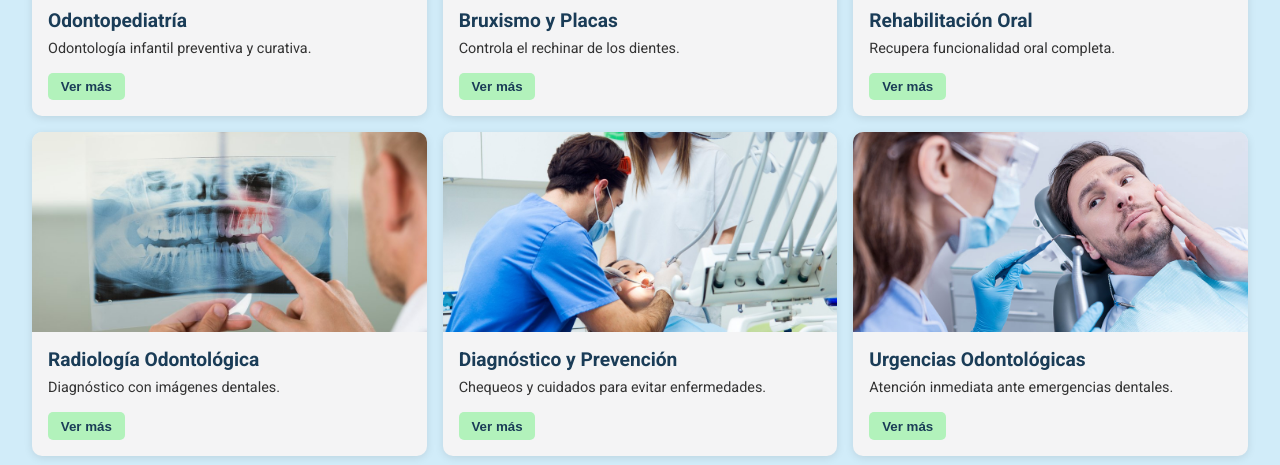
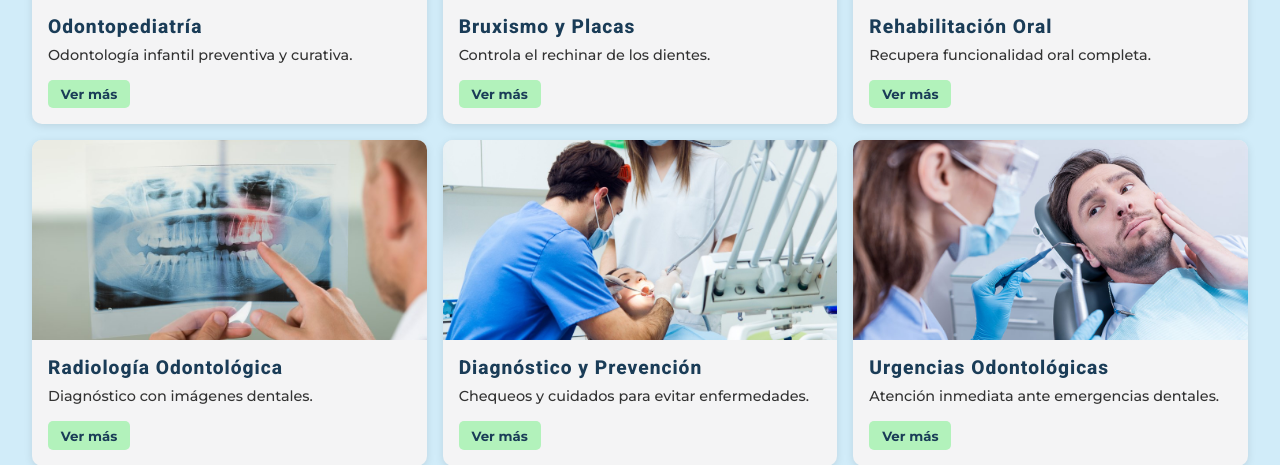
Before and after one commit to Luciano-657/Clinica-Imagen, a PHP site: page /tratamientos.html in a window 1280 px wide. Shown: the part 2178-2643 px from the top of the page. Run offline with PHP 8.4, Linux system fonts and the light colour scheme; some libraries are stand-ins or nearby versions.

Commit message:
Style: Arreglo en tipografias en tarjetas de tratamientos.

```diff
--- a/src/styles/style_tratamientos.css
+++ b/src/styles/style_tratamientos.css
@@ -333,11 +333,16 @@ nav a.active::after {
 .card-header h3 {
     font-size: 1.2rem;
     color: #1A3C57;
+    font-family: var(--fiont-man);
+    letter-spacing: 1px;
+    font-weight: 800;
 }
 
 .card-header p {
     font-size: 0.9rem;
     color: #333;
+    font-weight: 500;
+    font-family: var(--font-secondary);
 }
 
 .card-header .btn-toggle {
@@ -348,8 +353,9 @@ nav a.active::after {
     padding: 0.4rem 0.8rem;
     border-radius: 5px;
     cursor: pointer;
+    color: #1A3C57;
+    font-family: var(--font-secondary);
     font-weight: bold;
-    color: #1A3C57;
 }
 
 
```
